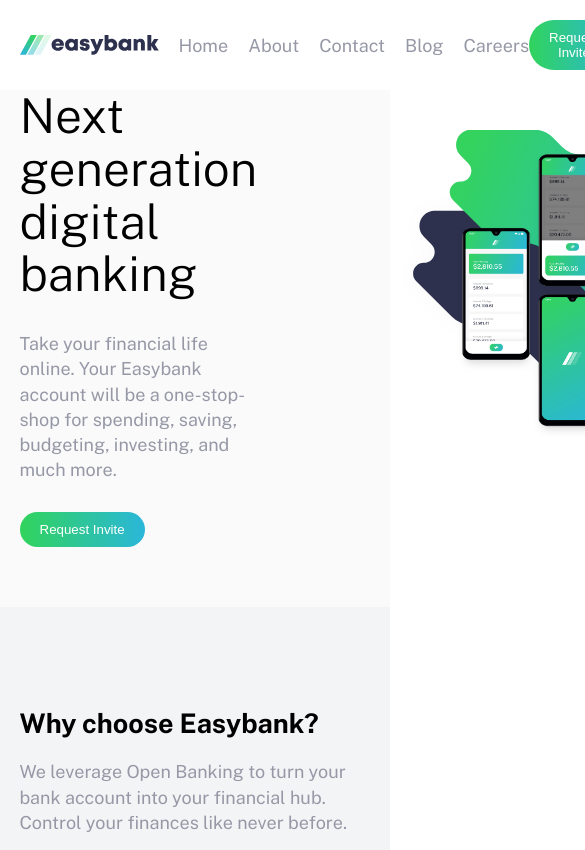
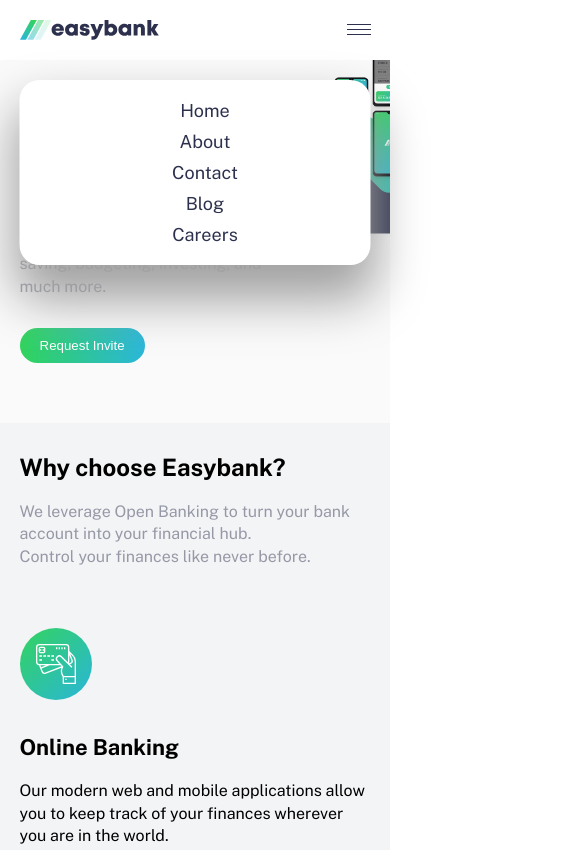
Before and after one commit to PRINCE-RANA123/PROJECT-1-CSS, a plain HTML site: page Easy_bank/index.html in a window 390 px wide. Shown: the top 850 px of the page, 585 px wide, since content can reach past the window. Drawn offline with nearby package versions, Linux system fonts and the light colour scheme.

Commit message:
made responsive

```diff
--- /dev/null
+++ b/Easy_bank/app.js
@@ -0,0 +1,17 @@
+const navLinks = document.querySelector(".nav-links");
+const hamburgerBtn = document.querySelector(".hamburger-btn");
+const toggleImg = document.querySelector("#toggle-img");
+
+hamburgerBtn.addEventListener("click", () => {
+
+    navLinks.classList.toggle("open");
+
+    isOpen = navLinks.classList.contains('open');
+
+    if (isOpen) {
+        toggleImg.src = "./img/icon-close.svg";
+    }
+    else{
+        toggleImg.src = "./img/icon-hamburger.svg";
+    }
+})
--- a/Easy_bank/index.html
+++ b/Easy_bank/index.html
@@ -14,10 +14,14 @@
 
 <body>
 
-   <section class="nav-section">
+<div class="root">
+    <section class="nav-section">
         <nav class="container">
             <img src="img/logo.svg" alt="logo">
-            <ul>
+
+            <button class="hamburger-btn"><img id="toggle-img" src="img/icon-hamburger.svg" alt="hamburger"></button>
+
+            <ul class="nav-links open">
                 <li><a href="#">Home</a></li>
                 <li><a href="#">About</a></li>
                 <li><a href="#">Contact</a></li>
@@ -25,7 +29,7 @@
                 <li><a href="#">Careers</a></li>
             </ul>
 
-            <button class="btn">Request Invite</button>
+            <button class="btn navbar-cta">Request Invite</button>
         </nav>
    </section>
 
@@ -50,7 +54,7 @@
    <section class="pros-section">
        <div class="container">
            <h1> Why choose Easybank?</h1>
-           <p>
+           <p class="section-text">
             We leverage Open Banking to turn your bank account into your financial hub. <br> Control
             your finances like never before.</p>
 
@@ -167,8 +171,9 @@
             </div>
     </div>
 </footer>
+</div>
 
-
+<script src="app.js"></script>
 </body>
 
 </html>
--- a/Easy_bank/style.css
+++ b/Easy_bank/style.css
@@ -33,9 +33,12 @@ html{
 
 body {
     font-family: 'Public Sans', sans-serif;
-    overflow-x: hidden;
+
     /* height: 4000px; */
     -webkit-font-smoothing: antialiased;
+}
+.root{
+    overflow-x: hidden;
 }
 
 p{
@@ -51,7 +54,8 @@ nav {
     display: flex;
     align-items: center;
     justify-content: space-between;
-    padding: 20px 0;
+    /* padding: 20px 0; */
+    height: 60px;
 }
 
 nav ul {
@@ -166,7 +170,7 @@ section.pros-section h1{
     margin-bottom: 20px;
 }
 
-section.pros-section p{
+section.pros-section p.section-text{
     margin-bottom: 60px;
     color: var(--grayish-blue);
 }
@@ -191,7 +195,7 @@ section.pros-section .card-wrapper > * + *{
     font-size: 16px;
 }
 
-/* ------------------------------artcle section---------------- */
+/* ------------------------------article section---------------- */
 
 section.article-section{
     background: var(--light-gray);
@@ -283,3 +287,164 @@ footer .copyright{
     font-size: 16px;
     margin-top: 30px;
 }
+
+.hamburger-btn{
+    display: none;
+}
+/* ------------------------media queries------------------------ */
+@media(max-width:1198px){
+    .card-wrapper,
+    .article-wrapper{
+        flex-wrap: wrap;
+    }
+
+    .card-wrapper .card{
+        flex: 1 0 40%;
+        margin-bottom: 30px;
+    }
+
+    .card-wrapper .card:nth-child(odd){
+        margin-left: 0;
+    }
+
+ .article-wrapper .article-card{
+     flex: 1 0 40%;
+     margin-bottom: 30px;
+    }
+    .article-wrapper .article-card:nth-child(odd){
+        margin-left: 0;
+    }
+}
+@media(max-width:998px){
+    footer .content{
+        flex-wrap: wrap;
+    }
+
+    footer .content > *{
+        flex: 1 0 30%;
+        margin-bottom: 30px;
+        text-align: left;
+    }
+
+    footer ul.socials{
+        margin-top:30px ;
+    }
+
+    footer.footer-cta{
+        margin-bottom: 0;
+    }
+}
+
+@media(max-width:870px){
+
+    .hamburger-btn{
+        display: block;
+    }
+    .nav-links{
+        position: fixed;
+        top: 80px;
+        left: -500px;
+        transform: translateX(-50%);
+        background: var(--white);
+        display: flex;
+        flex-direction: column;
+        width: 90%;
+        border-radius: 20px;
+        padding: 20px 0;
+        box-shadow: 0 30px 50px 5px #a0a0a0;
+        transition: all .3s ease-in-out;
+    }
+
+    .nav-links.open{
+        left: 50%;
+    }
+
+    .navbar-cta{
+        display: none;
+    }
+
+    .hamburger-btn{
+        border: none;
+        background: none;
+        outline: none;
+    }
+
+    .nav-links a{
+        color: var(--dark-blue);
+    }
+
+    .nav-links li{
+        padding-bottom: 10px;
+    }
+
+    .nav-links li:last-child{
+        padding-bottom: 0;
+    }
+
+    .header-wrap{
+        padding-top: 30px;
+    }
+    .header-text {
+        flex: 1 0 70%;
+    }
+
+    .header-images{
+        flex: 1 0 30%;
+    }
+    .header-images img:first-child{
+        right:-50px;
+    }
+    .header-images img:last-child{
+        top: -135px;
+        right:-72px;
+    }
+
+    .header-text h1{
+        font-size: 30px;
+    }
+    .header-text p{
+        font-size: 16px;
+    }
+
+    section.pros-section,
+    section.article-section{
+        padding: 30px 0;
+    }
+    section.pros-section h1{
+        font-size: 24px;
+    }
+    section.pros-section p.section-text{
+        font-size:16px ;
+    }
+}
+
+
+@media(max-width:768px){
+
+    footer .content > *{
+        flex: 1 0 100%;
+        text-align: center;
+    }
+
+    footer .socials{
+        justify-content: center;
+    }
+}
+
+@media(max-width:580px){
+
+    .card-wrapper .card{
+        flex: 1 0 100%;
+        margin-left: 0 !important;
+    }
+
+    .article-wrapper .article-card{
+        flex: 1 0 100%;
+        margin-left: 0;
+    }
+
+    .article-wrapper .article-card:last-child{
+        margin-bottom: 0;
+    }
+
+}
```
